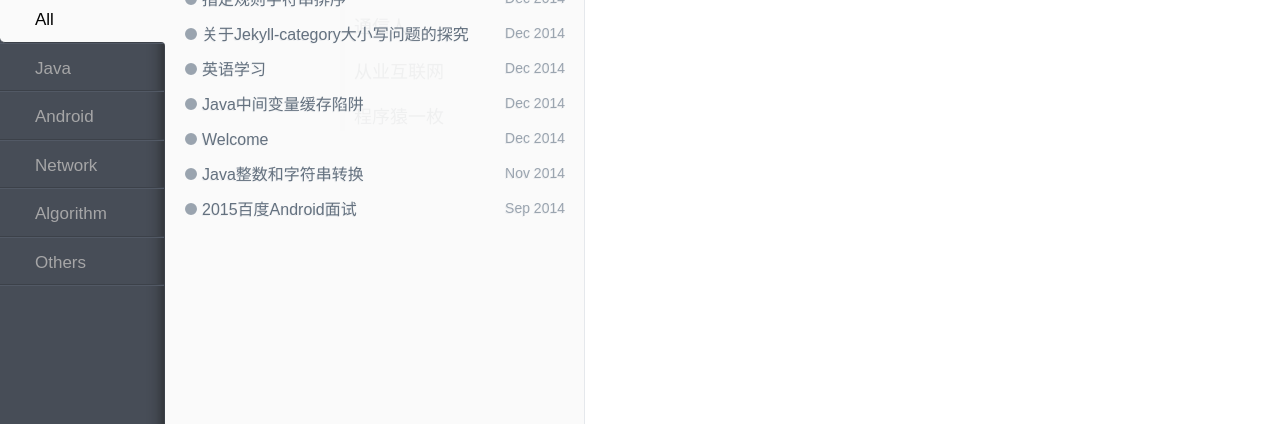
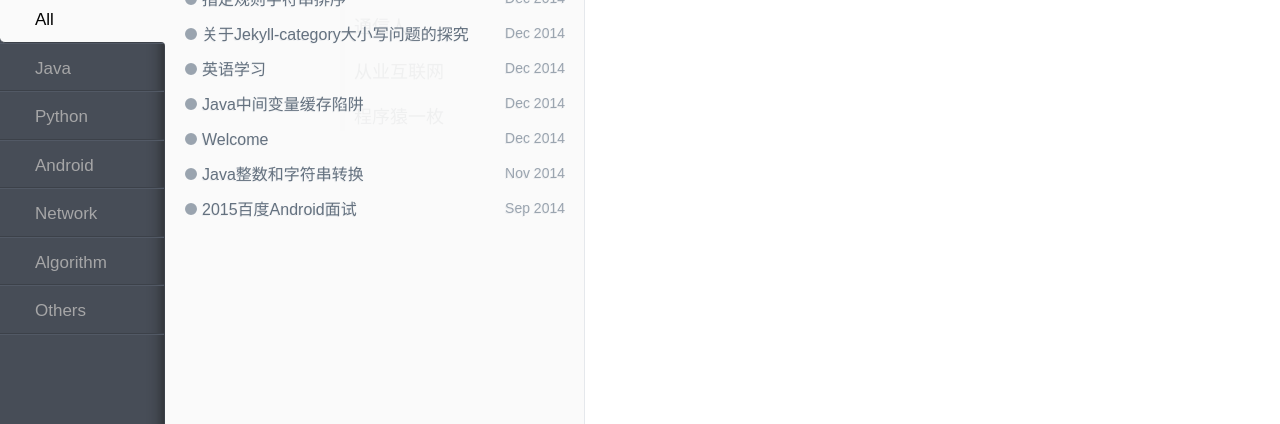
Before and after one commit to enlipan/enlipan.github.io, a Jekyll site: the page built from index.html, in a window 1280 px wide. Shown: the part 197-621 px from the top of the page. Built offline with Jekyll 4.4.1, drawn with Linux system fonts in a browser that asks for light colours.

Commit message:
add python tag

```diff
--- a/_layouts/index.html
+++ b/_layouts/index.html
@@ -18,10 +18,11 @@
         <ul id="tags__ul">
           <li id="js-label1" class="tags__li tags-btn active">All</li>
           <li id="js-label2" class="tags__li tags-btn">Java</li>
-          <li id="js-label3" class="tags__li tags-btn">Android</li>
-          <li id="js-label4" class="tags__li tags-btn">Network</li>
-          <li id="js-label5" class="tags__li tags-btn">Algorithm</li>
-          <li id="js-label6" class="tags__li tags-btn">Others</li>
+          <li id="js-label3" class="tags__li tags-btn">Python</li>
+          <li id="js-label4" class="tags__li tags-btn">Android</li>
+          <li id="js-label5" class="tags__li tags-btn">Network</li>
+          <li id="js-label6" class="tags__li tags-btn">Algorithm</li>
+          <li id="js-label7" class="tags__li tags-btn">Others</li>
         </ul>
 
         <div id="tags__bottom">
--- a/assets/js/script.js
+++ b/assets/js/script.js
@@ -13,10 +13,11 @@ if ($(window).width() <= 1280) {
 // Variables
     tag1       = $('.pl__all'),
     tag2       = $('.java'),
-    tag3       = $('.android'),
-    tag4       = $('.network'),
-    tag5       = $('.algorithm'),
-    tag6       = $('.others');
+    tag3       = $('.python'),
+    tag4       = $('.android'),
+    tag5       = $('.network'),
+    tag6       = $('.algorithm'),
+    tag7       = $('.others');
 var sidebar    = $('#sidebar'),
     container  = $('#post'),
     content    = $('#pjax'),
@@ -30,7 +31,7 @@ var clickHandler = function(k) {
     window['tag'+k].delay(50).fadeIn(350);
   }
 };
-for (var i = 1; i <= 6; i++) {
+for (var i = 1; i <= 7; i++) {
   $('#js-label' + i).on('click', clickHandler(i));
 }
 
```
